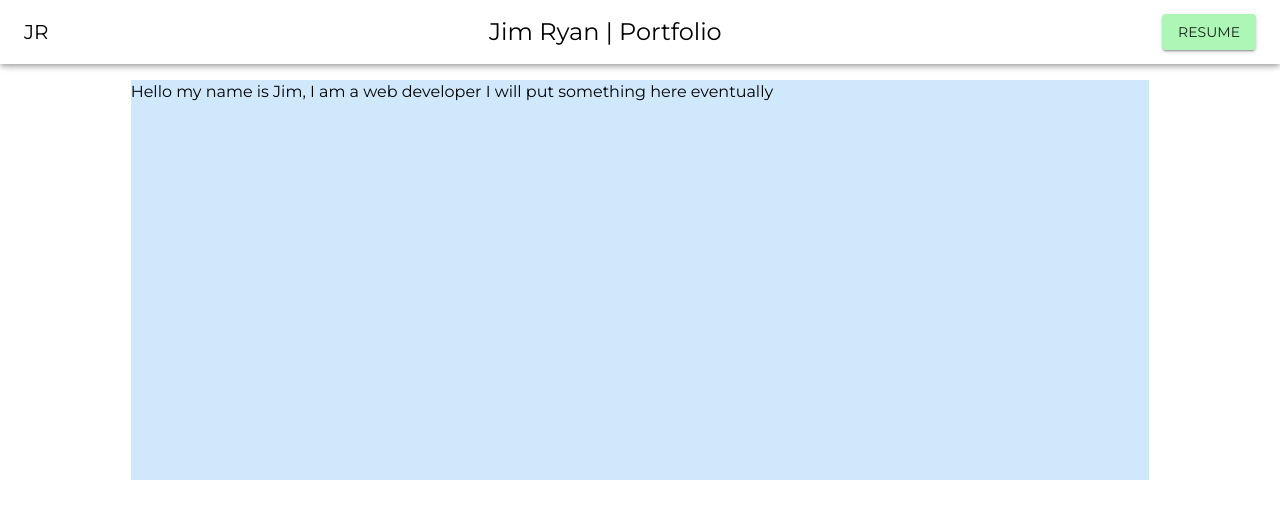
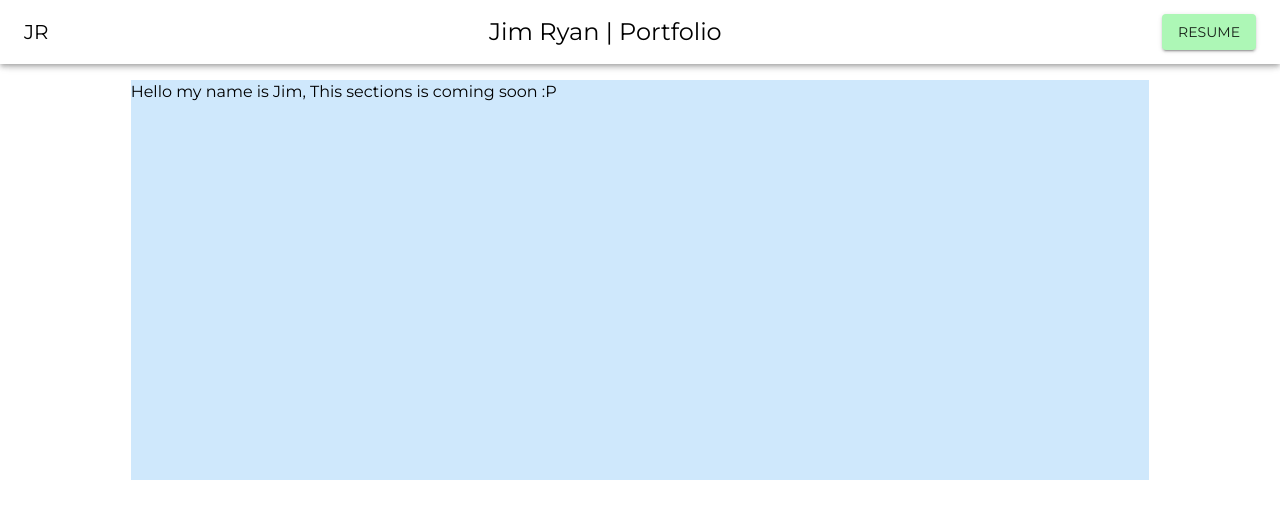
Before and after one commit to JimHunterRyan/JimHunterRyan.github.io, a React (Create React App) app: page / in a window 1280 px wide. Shown: the top 517 px of the page. Built offline with nearby package versions, Linux system fonts and the light colour scheme.

Commit message:
gh pages delpoy

```diff
--- a/src/components/Display.js
+++ b/src/components/Display.js
@@ -7,8 +7,7 @@ const Display = () => {
     <Container >
     <Typography component="div" style={{ backgroundColor: '#cfe8fc', height: '50vh' }} >
       Hello my name is Jim,
-      I am a web developer
-      I will put something here eventually
+      This sections is coming soon :P
     </Typography>
   </Container>
   );
```
Also changed, not shown: package.json (+7 -1 lines), 1 other file (tests, documents, lock files or other folders).
